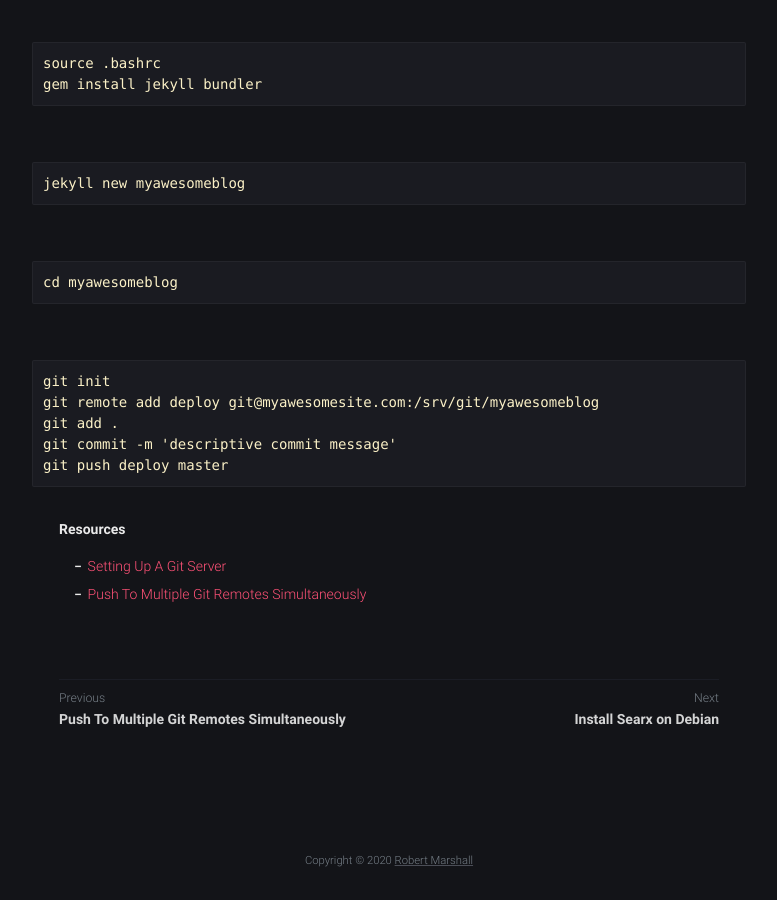
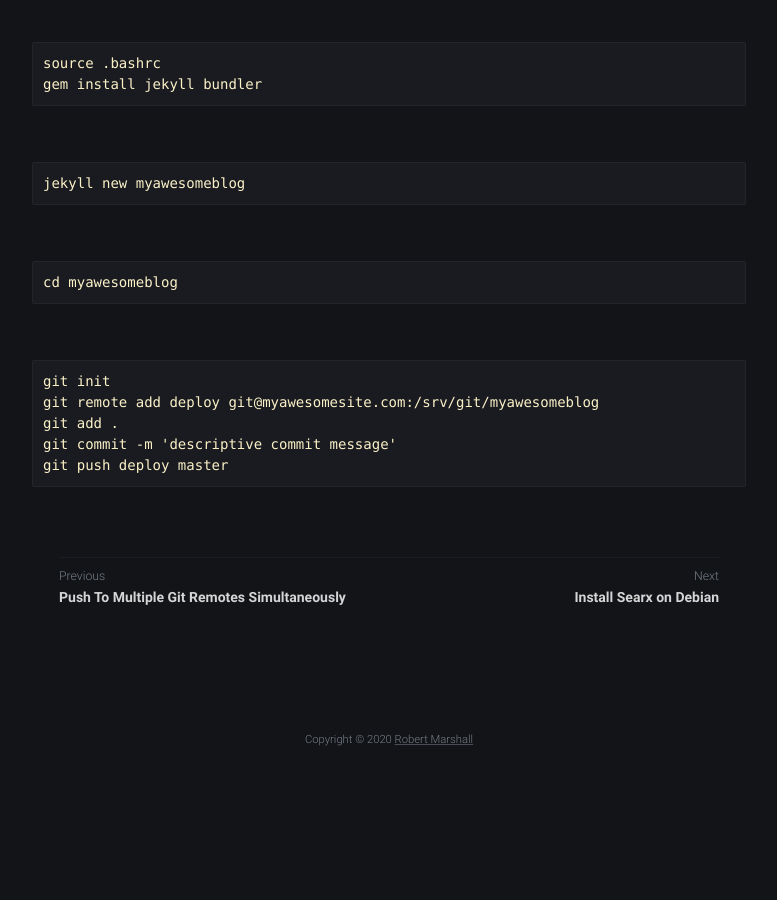
Before and after one commit to robert-marshall/xyz, a Jekyll site: the page built from _posts/2020-12-10-jekyll-automated-deployment.md, in a window 1280 px wide and 900 px high, scrolled down 3165 px. Shown: the whole window, without its empty margins (251-1028 px from the left). Built offline with Jekyll 4.4.1, drawn with Linux system fonts in a browser that asks for light colours; after the commit the page ends 3944 px from its top, so only the background shows below that.

Commit message:
HANLLE SUCKS

````diff
--- a/_posts/2020-12-10-jekyll-automated-deployment.md
+++ b/_posts/2020-12-10-jekyll-automated-deployment.md
@@ -11,7 +11,6 @@
 * [One The Computer](#on-the-computer)
 
 ### On The Server
-
 ```
 apt install ruby-full build-essential git nginx
 ```
@@ -98,7 +97,6 @@
 ```
 
 ### Configure Nginx
-
 ```
 cd /etc/nginx/sites-available/
 $EDITOR myawesomeblog
@@ -137,7 +135,6 @@
 ```
 
 ### On The Computer
-
 ```
 apt install ruby-full build-essential
 ```
@@ -184,7 +181,3 @@
 git commit -m 'descriptive commit message'
 git push deploy master
 ```
-
-##### Resources
-- [Setting Up A Git Server](https://robertmarshall.xyz/setting-up-a-git-server/)
-- [Push To Multiple Git Remotes Simultaneously](https://robertmarshall.xyz/push-to-multiple-git-remotes-simultaneously/)
````
